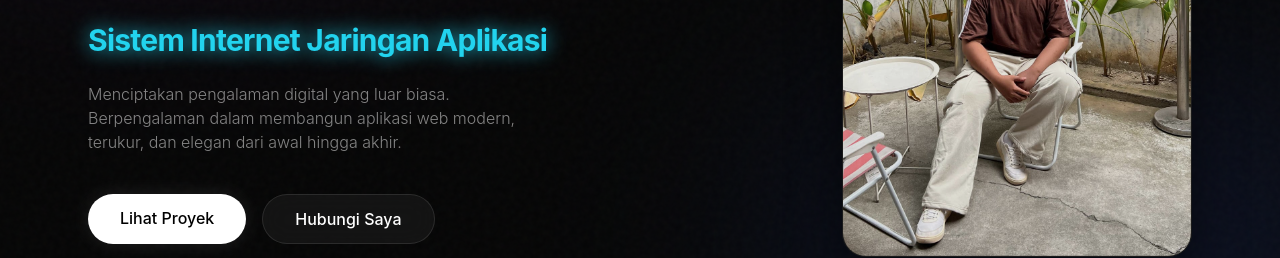
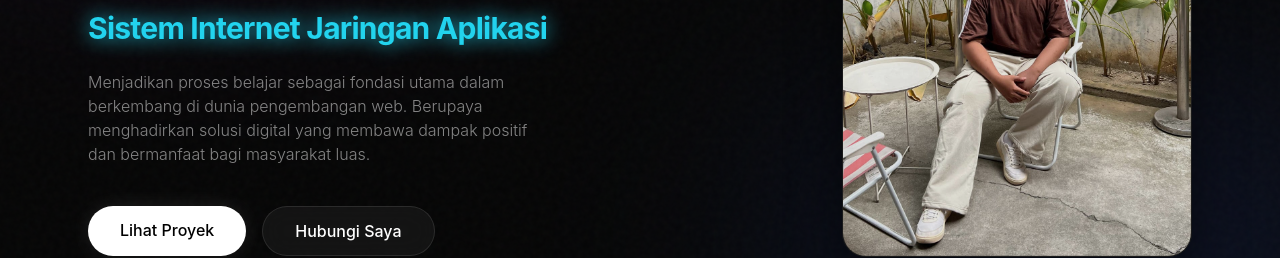
Before and after one commit to AhmadFayyadhFadhil/protofolio, a React (Create React App) app: page / in a window 1280 px wide. Shown: the part 408-666 px from the top of the page. Built offline with nearby package versions, Linux system fonts and the light colour scheme; no server answers; the database is empty.

Commit message:
ubah kalimat hero section

```diff
--- a/src/components/Hero.js
+++ b/src/components/Hero.js
@@ -74,7 +74,7 @@ const Hero = () => {
               </span>
             </h1>
             <p className="text-sm md:text-base text-white/50 leading-relaxed max-w-md mb-10 font-light">
-              Menciptakan pengalaman digital yang luar biasa. Berpengalaman dalam membangun aplikasi web modern, terukur, dan elegan dari awal hingga akhir.
+              Menjadikan proses belajar sebagai fondasi utama dalam berkembang di dunia pengembangan web. Berupaya menghadirkan solusi digital yang membawa dampak positif dan bermanfaat bagi masyarakat luas.
             </p>
             <div className="flex flex-col sm:flex-row gap-4">
               <a href="#projects" className="btn-primary text-center">
```
